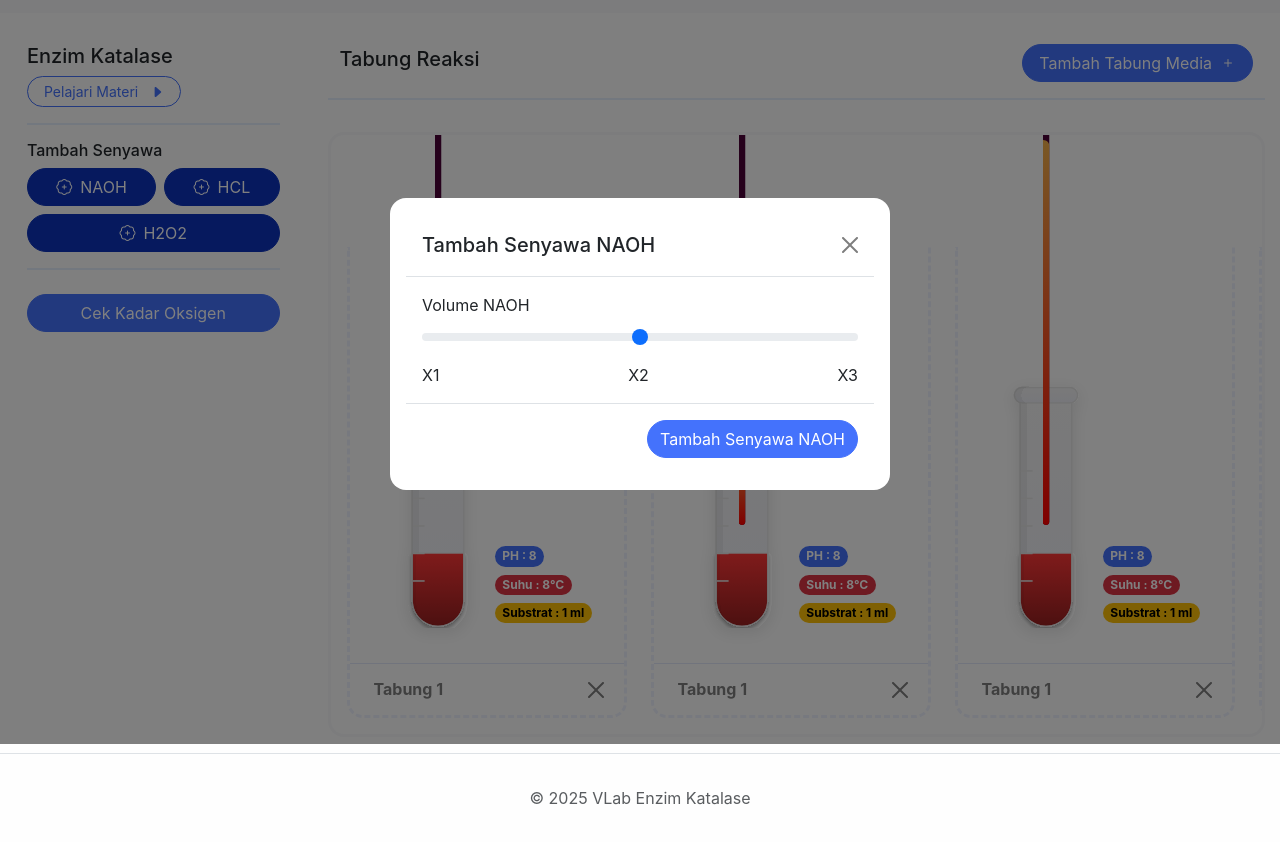
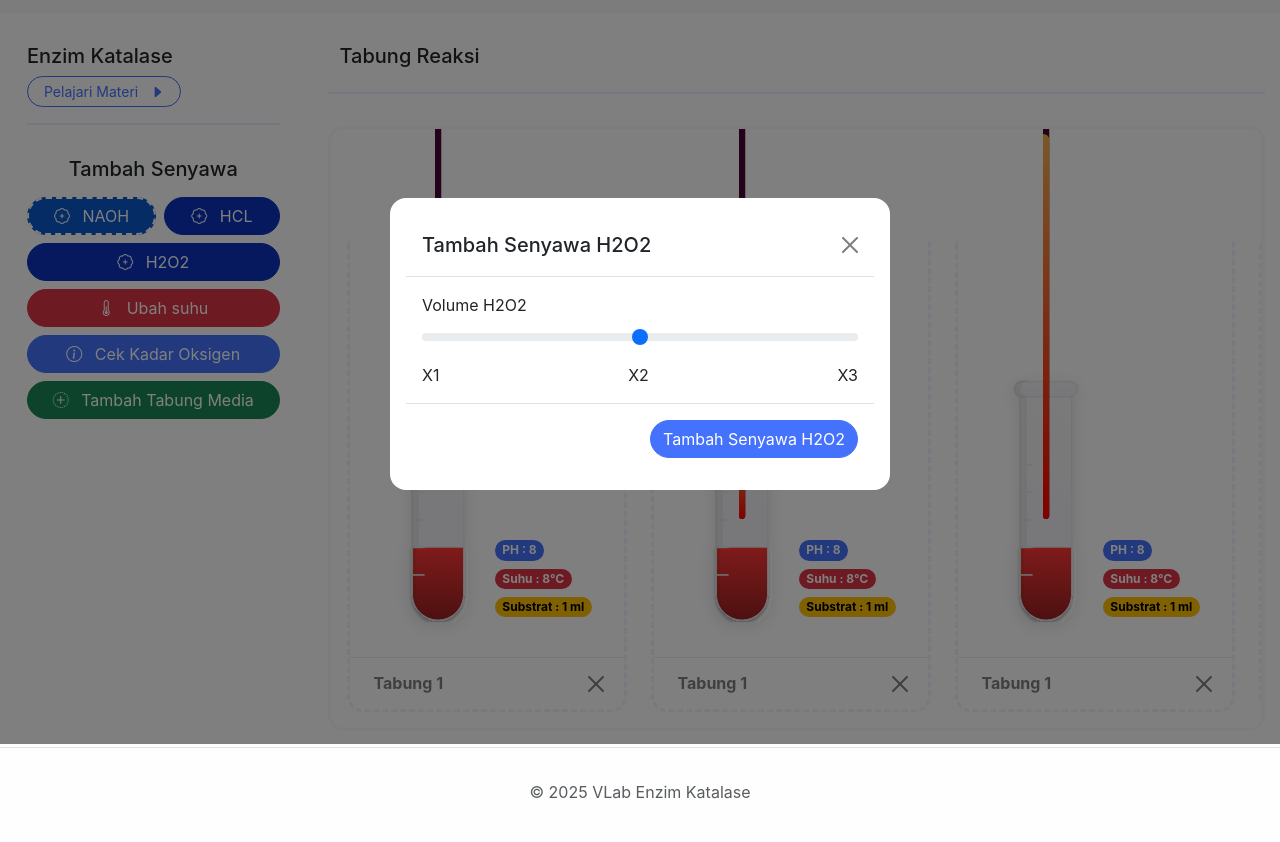
Before and after one commit to chikasariw/VLabEnzimKatalase, a website: page index.html in a window 1280 px wide. Both pictures are taken after a click on the button "NAOH". Shown: the part 56-898 px from the top of the page. Drawn offline with Linux system fonts and the light colour scheme; a web font is replaced by a local one.

Commit message:
selected

```diff
--- a/index.html
+++ b/index.html
@@ -35,76 +35,50 @@
                                     class="bi bi-caret-right-fill ps-2"></i></a>
                         </div>
                     </div>
+
                     <hr class="border border-primary-subtle mx-0 px-0">
-                    <div class="row d-flex justify-content-between align-items-center">
-                        <div class="col-12">
-                            <h6>Tambah Senyawa</h6>
+
+                    <div class="row d-flex justify-content-between align-items-center" id="buttons">
+                        <div class="col-12 mt-3 mb-2">
+                            <h5 class="text-center">Tambah Senyawa</h5>
                         </div>
+
                         <div class="d-flex gap-2">
-                            <button class="btn btn-primary text-nowrap rounded-5 flex-grow-1" data-bs-toggle="modal"
-                            data-bs-target="#NAOH">
-                                <i class="bi bi-patch-plus pe-2"></i>NAOH
+                            <button class="btn btn-primary active text-nowrap rounded-5 flex-grow-1" id="naoh-mode"
+                                data-bs-toggle="modal" data-bs-target="#modal-chemistry">
+                                <i class="bi bi-patch-plus pe-2"></i> NAOH
                             </button>
-                            <button class="btn btn-primary text-nowrap rounded-5 flex-grow-1" data-bs-toggle="modal"
-                            data-bs-target="#HCL">
-                                <i class="bi bi-patch-plus pe-2"></i>HCL
+                            <button class="btn btn-primary text-nowrap rounded-5 flex-grow-1" id="hcl-mode"
+                                data-bs-toggle="modal" data-bs-target="#modal-chemistry">
+                                <i class="bi bi-patch-plus pe-2"></i> HCL
                             </button>
                         </div>
+
                         <div class="d-grid gap-2">
-                            <button class="btn btn-primary text-nowrap rounded-5 mt-2" data-bs-toggle="modal"
-                            data-bs-target="#H2O2"><i
-                                    class="bi bi-patch-plus pe-2"></i>H2O2</button>
+                            <button class="btn btn-primary text-nowrap rounded-5 mt-2" id="h2o2-mode"
+                                data-bs-toggle="modal" data-bs-target="#modal-chemistry">
+                                <i class="bi bi-patch-plus pe-2"></i> H2O2
+                            </button>
+                            <button class="btn btn-danger text-nowrap rounded-5" id="celcius-mode">
+                                <i class="bi bi-thermometer-half pe-2"></i> Ubah suhu
+                            </button>
+                            <button class="btn btn-secondary text-nowrap rounded-5" id="oxygene-mode">
+                                <i class="bi bi-info-circle pe-2"></i> Cek Kadar Oksigen
+                            </button>
+                            <button class="btn btn-success px-3 rounded-5" id="add-tube">
+                                <i class="bi bi-plus-circle-dotted pe-2"></i> Tambah Tabung Media
+                            </button>
                         </div>
-                    </div>
-                    <hr class="border border-primary-subtle mx-0 px-0">
-                    <div class="d-grid gap-2">
-                        <button class="btn btn-secondary text-nowrap rounded-5 mt-2">Cek Kadar Oksigen</button>
                     </div>
                 </div>
                 <div class="col-lg-9">
                     <div class="row d-flex justify-content-between align-items-center mt-5 mt-lg-0">
-                        <div class="col-auto">
+                        <div class="col-12">
                             <h5>Tabung Reaksi</h5>
-                        </div>
-                        <div class="col-auto">
-                            <button class="btn btn-secondary px-3 rounded-5" data-bs-toggle="modal"
-                                data-bs-target="#TambahMedia">Tambah Tabung Media<i
-                                    class="bi bi-plus ps-2"></i></button>
                         </div>
                         <hr class="border border-primary-subtle mx-0 px-0 mt-3">
                         <div class="container-tabung my-3 p-3">
                             <div class="d-flex gap-4 flex-nowrap" style="padding-top: 6rem;">
-                                <!-- <div class="card rounded-5 h-auto card-tabung active" style="min-width: 280px;">
-                                    <div class="card-header rounded-top-5 mb-0 mt-2">
-                                        <h6 class="text-center">Tabung Media 1</h6>
-                                    </div>
-                                    <div class="card-body">
-                                        <div class="row">
-                                            <div class="col-6">
-                                                <img class="tabung" src="asset/images/TabungMedia_2.svg" />
-                                            </div>
-                                            <div class="col-6">
-                                                <label for="range" class="text-start w-100">Suhu</label>
-                                                <div style="display: flex; align-items: center; gap: 10px;"
-                                                    class="mt-3">
-                                                    <input type="range" class="form-range form-range-suhu" min="0"
-                                                        max="5" step="1" id="customRange2">
-                                                    <div class="range-labels-suhu">
-                                                        <span>🔥 5</span>
-                                                        <span>🌡️ 4</span>
-                                                        <span>🌤️ 3</span>
-                                                        <span>❄️ 2</span>
-                                                        <span>🧊 1</span>
-                                                        <span>🥶 0</span>
-                                                    </div>
-                                                </div>
-                                            </div>
-                                        </div>
-                                    </div>
-                                    <div class="card-footer rounded-bottom-5 d-flex justify-content-center">
-                                        <h7 class="badge rounded-pill text-bg-primary">PH: 8</h7>
-                                    </div>
-                                </div> -->
 
                                 <div class="card-tabung card">
                                     <div class="card-body">
@@ -283,80 +257,7 @@
         </div>
     </footer>
 
-    <!-- Modal -->
-    <div class="modal fade" id="TambahMedia" tabindex="-1" aria-labelledby="TambahMedia" aria-hidden="true">
-        <div class="modal-dialog modal-dialog-centered ">
-            <div class="modal-content p-3 rounded-4 border-0">
-                <div class="modal-header">
-                    <h1 class="modal-title fs-5" id="TambahMedia">Tambah Tabung Media</h1>
-                    <button type="button" class="btn-close" data-bs-dismiss="modal" aria-label="Close"></button>
-                </div>
-                <div class="modal-body">
-                    <label for="customRange2" class="form-label">Volume Hati</label>
-                    <input type="range" class="form-range" min="1" max="3" id="customRange2" value="2" step="1"
-                        oninput="volumeValue.value = this.value">
-                    <div class="d-flex justify-content-between mt-2">
-                        <span>X1</span>
-                        <span>X2</span>
-                        <span>X3</span>
-                    </div>
-                </div>
-                <div class="modal-footer">
-                    <button type="button" class="btn btn-secondary rounded-5">Tambah Tabung Media</button>
-                </div>
-            </div>
-        </div>
-    </div>
-
-    <div class="modal fade" id="HCL" tabindex="-1" aria-labelledby="HCL" aria-hidden="true">
-        <div class="modal-dialog modal-dialog-centered ">
-            <div class="modal-content p-3 rounded-4 border-0">
-                <div class="modal-header">
-                    <h1 class="modal-title fs-5" id="HCL">Tambah Senyawa HCL</h1>
-                    <button type="button" class="btn-close" data-bs-dismiss="modal" aria-label="Close"></button>
-                </div>
-                <div class="modal-body">
-                    <label for="customRange2" class="form-label">Volume HCL</label>
-                    <input type="range" class="form-range" min="1" max="3" id="customRange2" value="2" step="1"
-                        oninput="volumeValue.value = this.value">
-                    <div class="d-flex justify-content-between mt-2">
-                        <span>X1</span>
-                        <span>X2</span>
-                        <span>X3</span>
-                    </div>
-                </div>
-                <div class="modal-footer">
-                    <button type="button" class="btn btn-secondary rounded-5">Tambah Senyawa HCL</button>
-                </div>
-            </div>
-        </div>
-    </div>
-
-    <div class="modal fade" id="NAOH" tabindex="-1" aria-labelledby="NAOH" aria-hidden="true">
-        <div class="modal-dialog modal-dialog-centered ">
-            <div class="modal-content p-3 rounded-4 border-0">
-                <div class="modal-header">
-                    <h1 class="modal-title fs-5" id="NAOH">Tambah Senyawa NAOH</h1>
-                    <button type="button" class="btn-close" data-bs-dismiss="modal" aria-label="Close"></button>
-                </div>
-                <div class="modal-body">
-                    <label for="customRange2" class="form-label">Volume NAOH</label>
-                    <input type="range" class="form-range" min="1" max="3" id="customRange2" value="2" step="1"
-                        oninput="volumeValue.value = this.value">
-                    <div class="d-flex justify-content-between mt-2">
-                        <span>X1</span>
-                        <span>X2</span>
-                        <span>X3</span>
-                    </div>
-                </div>
-                <div class="modal-footer">
-                    <button type="button" class="btn btn-secondary rounded-5">Tambah Senyawa NAOH</button>
-                </div>
-            </div>
-        </div>
-    </div>
-
-    <div class="modal fade" id="H2O2" tabindex="-1" aria-labelledby="H2O2" aria-hidden="true">
+    <div class="modal fade" id="modal-chemistry" tabindex="-1" aria-labelledby="H2O2" aria-hidden="true">
         <div class="modal-dialog modal-dialog-centered ">
             <div class="modal-content p-3 rounded-4 border-0">
                 <div class="modal-header">
@@ -380,6 +281,33 @@
         </div>
     </div>
 
+    <div class="modal fade" id="modal-celcius" tabindex="-1" aria-labelledby="H2O2" aria-hidden="true">
+        <div class="modal-dialog modal-dialog-centered ">
+            <div class="modal-content p-3 rounded-4 border-0">
+                <div class="modal-header">
+                    <h1 class="modal-title fs-5" id="H2O2">Tambah Senyawa H2O2</h1>
+                    <button type="button" class="btn-close" data-bs-dismiss="modal" aria-label="Close"></button>
+                </div>
+                <div class="modal-body">
+                    <label for="customRange2" class="form-label">Volume H2O2</label>
+                    <input type="range" class="form-range" min="1" max="3" id="customRange2" value="2" step="1"
+                        oninput="volumeValue.value = this.value">
+                    <div class="d-flex justify-content-between mt-2">
+                        <span>🥶 0</span>
+                        <span>🧊 1</span>
+                        <span>❄️ 2</span>
+                        <span>🌤️ 3</span>
+                        <span>🌡️ 4</span>
+                        <span>🔥 5</span>
+                    </div>
+                </div>
+                <div class="modal-footer">
+                    <button type="button" class="btn btn-secondary rounded-5">Tambah Senyawa H2O2</button>
+                </div>
+            </div>
+        </div>
+    </div>
+
 
     <script src="vendor/bootstrap/js/bootstrap.bundle.min.js"></script>
     <script src="script.js"></script>
--- a/style.css
+++ b/style.css
@@ -156,6 +156,14 @@ main {
     }
 }
 
+/* buttons */
+#buttons button {
+    &.active {
+        outline: 2px dashed white;
+        outline-offset: -2px;
+    }
+}
+
 /* Card Tabung */
 
 .container-tabung {
```
